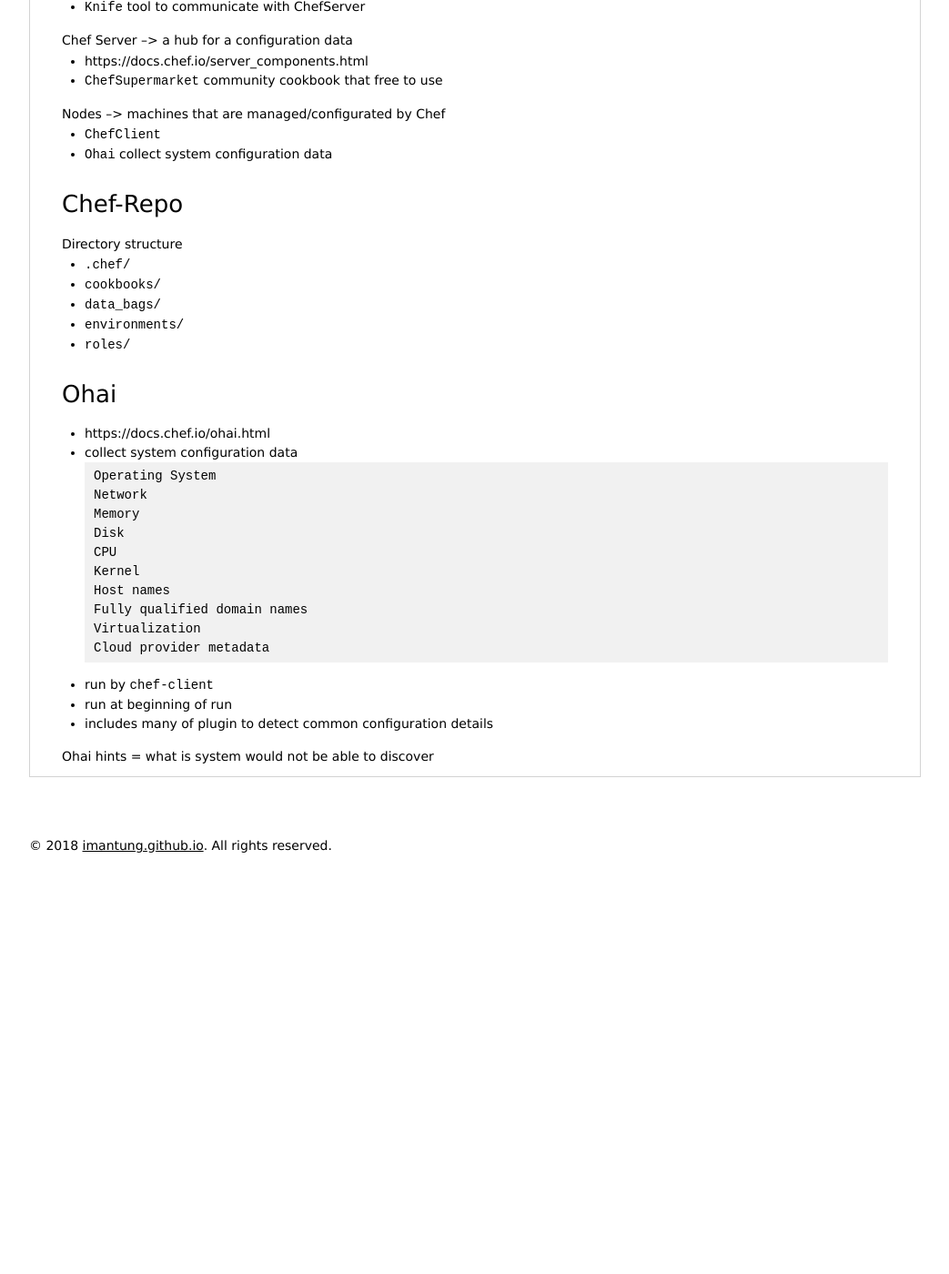
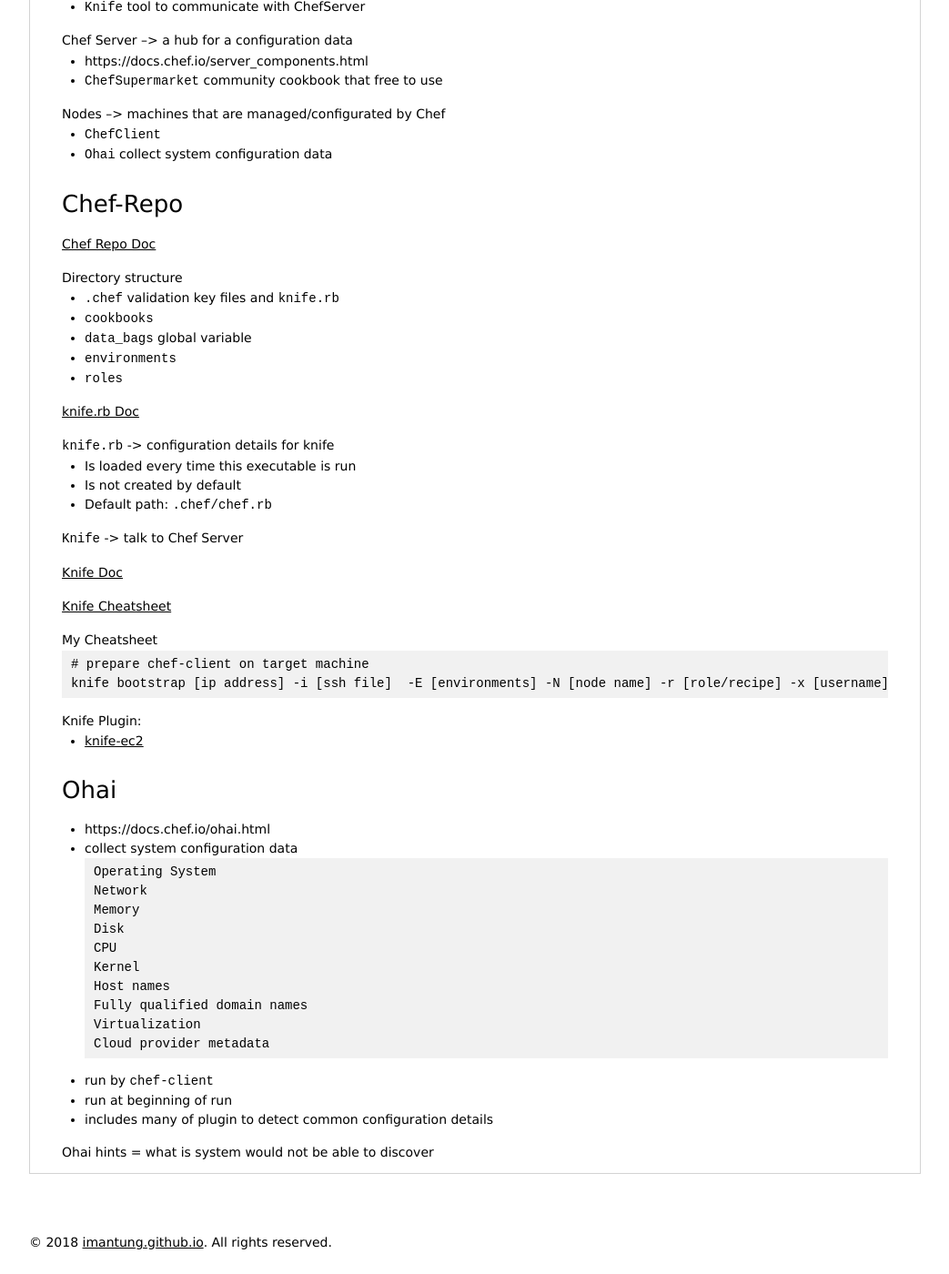
Before and after one commit to imantung/imantung.github.io, a Jekyll site: the page built from gist/_posts/2018-01-22-chef.md, in a window 1280 px wide and 1400 px high, scrolled down 961 px. Shown: the whole window at 91% size, without its empty margins (118-1161 px from the left). Built offline with Jekyll 4.4.1, drawn with Linux system fonts in a browser that asks for light colours; nearby versions of some CDN libraries; before the commit the page ends 1931 px from its top, so only the background shows below that.

Commit message:
add more content

````diff
--- a/gist/_posts/2018-01-22-chef.md
+++ b/gist/_posts/2018-01-22-chef.md
@@ -53,12 +53,38 @@
 
 ### Chef-Repo
 
+[Chef Repo Doc](https://docs.chef.io/chef_repo.html)
+
 Directory structure
-- `.chef/`
-- `cookbooks/`
-- `data_bags/`
-- `environments/`
-- `roles/`
+- `.chef` validation key files and `knife.rb`
+- `cookbooks`
+- `data_bags` global variable
+- `environments`
+- `roles`
+
+
+
+[knife.rb Doc](https://docs.chef.io/config_rb_knife.html)
+
+`knife.rb` -> configuration details for knife
+  - Is loaded every time this executable is run
+  - Is not created by default
+  - Default path: `.chef/chef.rb`
+
+`Knife` -> talk to Chef Server
+
+[Knife Doc](https://docs.chef.io/knife.html)
+
+[Knife Cheatsheet](https://github.com/chef/quick-reference/blob/master/qr_knife_web.png)
+
+My Cheatsheet
+```
+# prepare chef-client on target machine
+knife bootstrap [ip address] -i [ssh file]  -E [environments] -N [node name] -r [role/recipe] -x [username] --sudo
+```
+
+Knife Plugin:
+- [knife-ec2](https://github.com/chef/knife-ec2)
 
 
 ### Ohai
````
